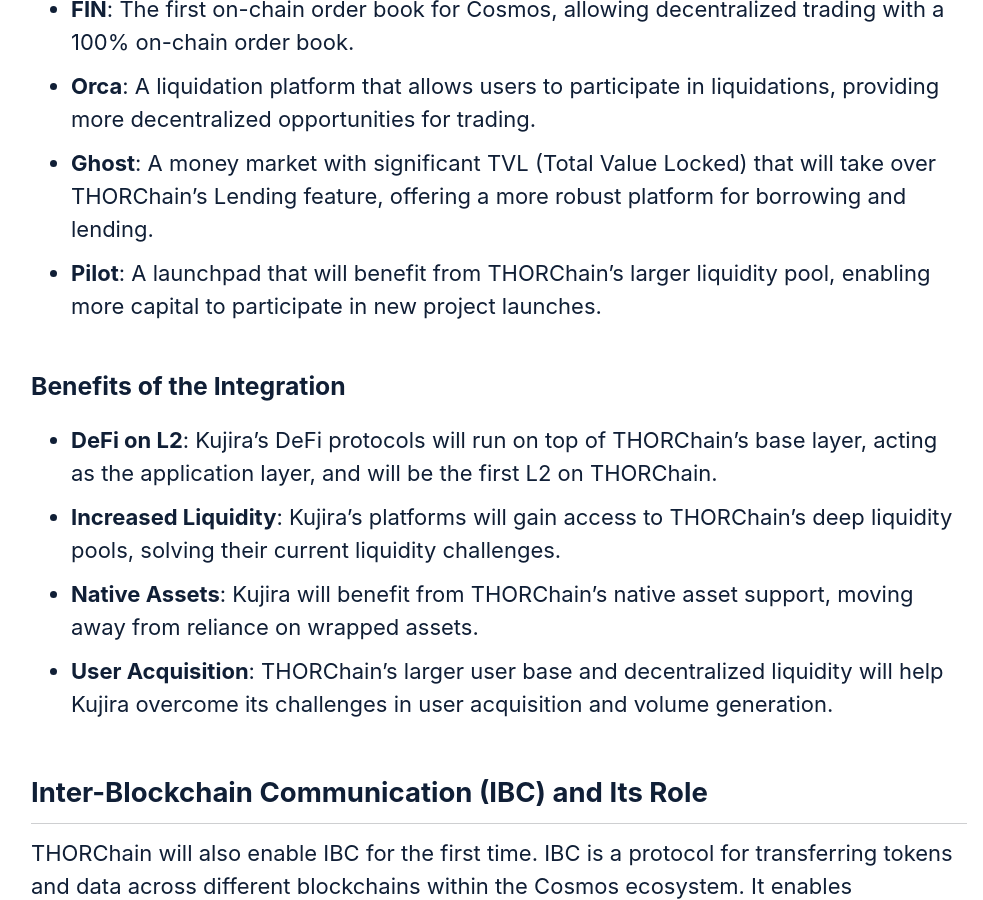
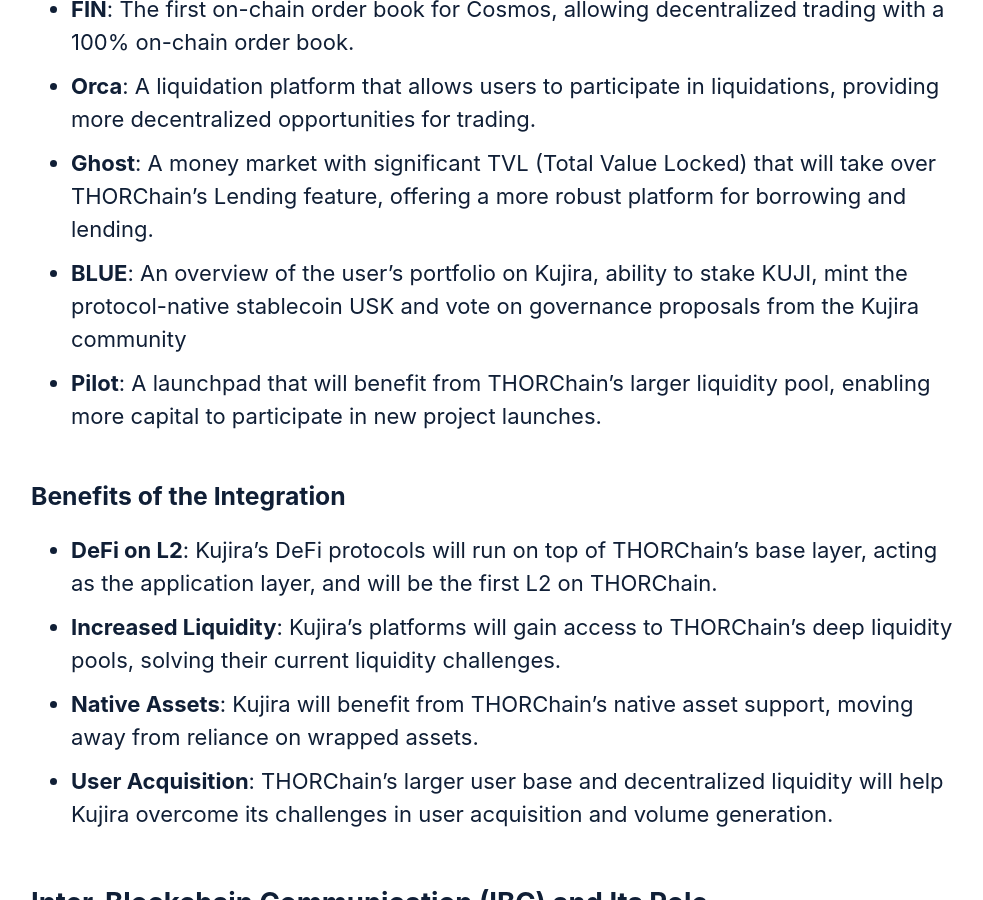
Before and after one commit to GrassRootsCrypto/GrassRootsCrypto.github.io, a Jekyll site: the page built from _posts/2024-08-16-thorchain-cosmos.md, in a window 1280 px wide and 900 px high, scrolled down 1849 px. Shown: the whole window, without its empty margins (291-1274 px from the left). Built offline with Jekyll 4.4.1, drawn with Linux system fonts in a browser that asks for light colours; cached includes are drawn as plain includes.

Commit message:
Adding BLUE in the Kujira overview

```diff
--- a/_posts/2024-08-16-thorchain-cosmos.md
+++ b/_posts/2024-08-16-thorchain-cosmos.md
@@ -40,6 +40,7 @@
 - **FIN**: The first on-chain order book for Cosmos, allowing decentralized trading with a 100% on-chain order book.
 - **Orca**: A liquidation platform that allows users to participate in liquidations, providing more decentralized opportunities for trading.
 - **Ghost**: A money market with significant TVL (Total Value Locked) that will take over THORChain's Lending feature, offering a more robust platform for borrowing and lending.
+- **BLUE**: An overview of the user's portfolio on Kujira, ability to stake KUJI, mint the protocol-native stablecoin USK and vote on governance proposals from the Kujira community
 - **Pilot**: A launchpad that will benefit from THORChain's larger liquidity pool, enabling more capital to participate in new project launches.
 
 ### Benefits of the Integration
```
